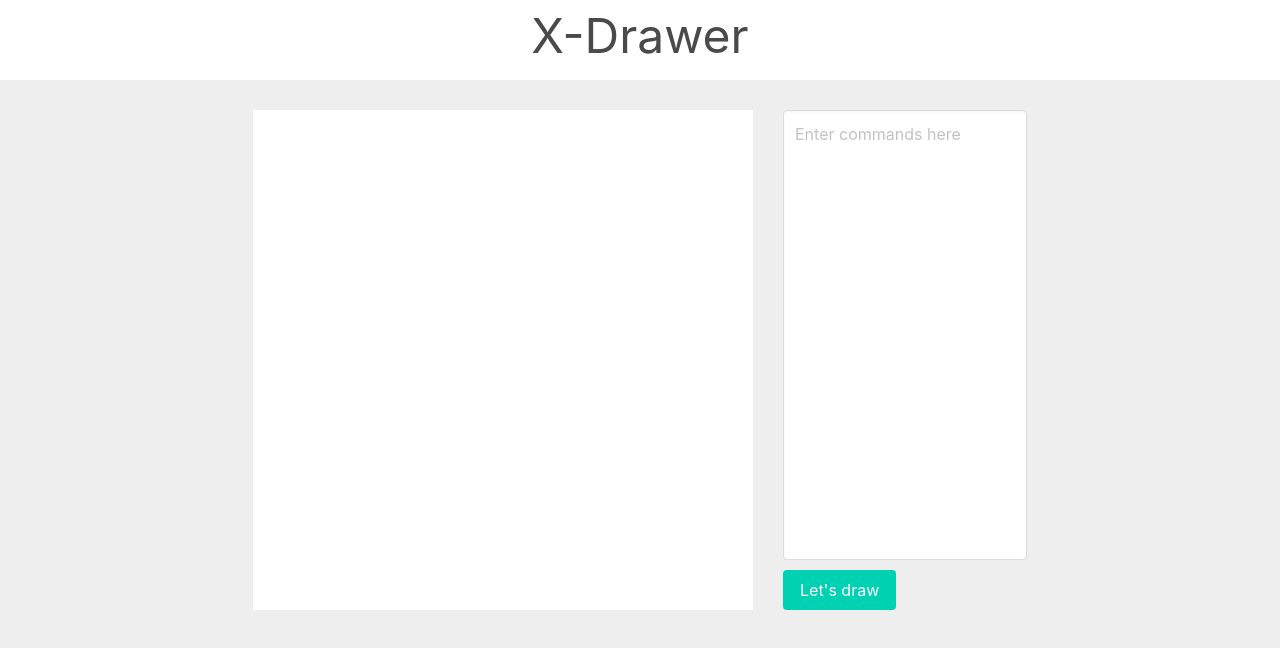
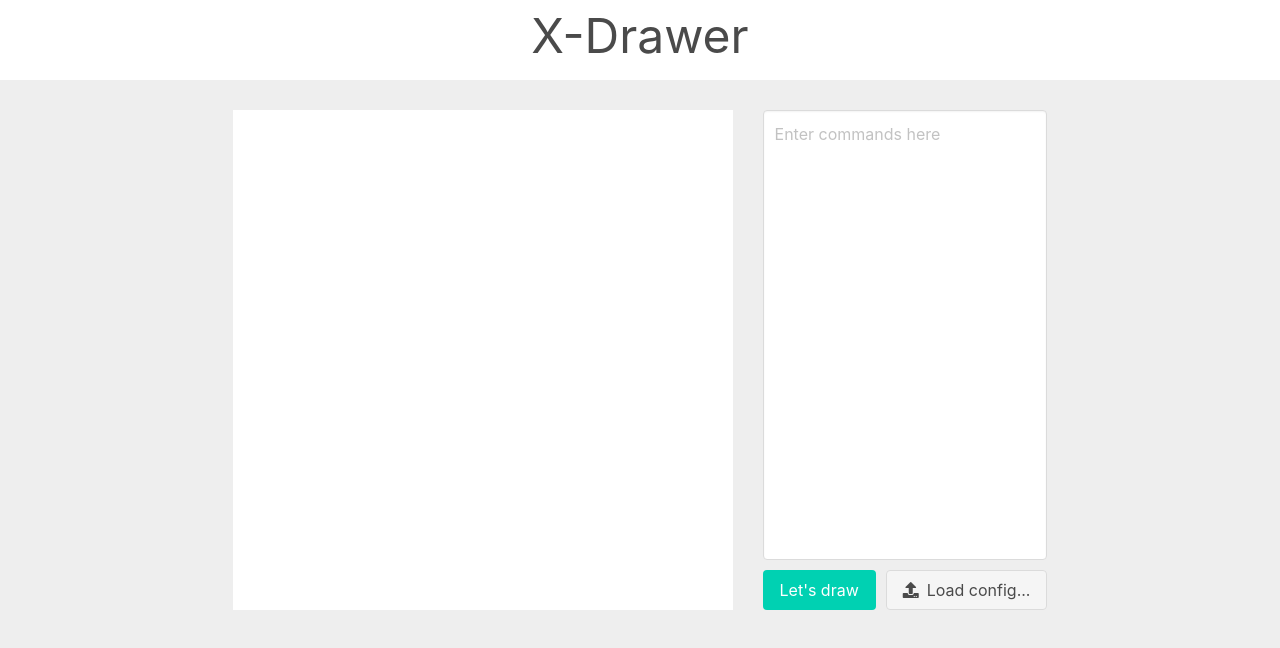
Before and after one commit to ABespolov/x-drawer, a React app: page / in a window 1280 px wide. Shown: the top 648 px of the page. Built offline with nearby package versions, Linux system fonts and the light colour scheme.

Commit message:
feature/add-file-loading-and-drawing-improvement

```diff
--- a/public/index.html
+++ b/public/index.html
@@ -11,6 +11,7 @@
     />
     <link rel="apple-touch-icon" href="%PUBLIC_URL%/logo192.png" />
     <link rel="manifest" href="%PUBLIC_URL%/manifest.json" />
+    <link rel="stylesheet" href="https://cdnjs.cloudflare.com/ajax/libs/font-awesome/5.11.2/css/all.min.css">
     <title>X-Drawer</title>
   </head>
   <body>
--- a/src/components/App/App.module.css
+++ b/src/components/App/App.module.css
@@ -14,4 +14,5 @@
     width: 100%;
     height: 5rem;
     background: #fff;
+    user-select: none;
 }
--- a/src/components/App/App.tsx
+++ b/src/components/App/App.tsx
@@ -5,24 +5,39 @@ import CommandReader, { DrawCommand } from '../CommandReader/CommandReader';
 
 interface AppState {
     drawCommands: DrawCommand[];
+    drawComplete: boolean;
 }
 
 class App extends React.Component<any, AppState> {
     state = {
         drawCommands: [],
+        drawComplete: true,
     };
 
     setDrawCommands = (drawCommands: DrawCommand[]) => {
         this.setState({ drawCommands });
     };
 
+    setDrawComplete = (drawComplete: boolean) => {
+        this.setState({ drawComplete });
+    };
+
     render() {
+        const { drawCommands, drawComplete } = this.state;
+
         return (
             <div className={styles.app}>
                 <h1 className={`${styles.app__header} is-size-1 has-text-centered`}>X-Drawer</h1>
                 <div className={styles.app__content}>
-                    <Canvas key={JSON.stringify(this.state.drawCommands)} drawCommands={this.state.drawCommands} />
-                    <CommandReader updateDrawCommands={this.setDrawCommands.bind(this)} />
+                    <Canvas
+                        key={JSON.stringify(drawCommands)}
+                        drawCommands={drawCommands}
+                    />
+                    <CommandReader
+                        updateDrawCommands={this.setDrawCommands.bind(this)}
+                        setDrawComplete={this.setDrawComplete.bind(this)}
+                        isDrawComplete={drawComplete}
+                    />
                 </div>
             </div>
         );
--- a/src/components/Canvas/Canvas.tsx
+++ b/src/components/Canvas/Canvas.tsx
@@ -6,7 +6,7 @@ import { trampoline } from '../../helpers/trampoline';
 import { BucketFill, CanvasSize, CommandTypes, DrawCommand } from '../CommandReader/CommandReader';
 
 export const MAX_CANVAS_SIZE = { width: 100, height: 100 }; // canvas maximum cells count
-const MAX_CANVAS_RESOLUTION = { width: 500, height: 500 }; // canvas size in px, cells size calculate dynamically in proportion to width and height
+export const MAX_CANVAS_RESOLUTION = { width: 500, height: 500 }; // canvas size in px, cells size calculate dynamically in proportion to width and height
 const DRAW_SYMBOL = 'X';
 
 export type Point = { x: number; y: number };
@@ -43,6 +43,7 @@ class Canvas extends React.Component<CanvasProps, CanvasState> {
         const drawCommands: DrawCommand[] = JSON.parse(JSON.stringify(this.state.drawCommands));
         const drawCommand = drawCommands.shift();
 
+        console.log(drawCommand);
         if (drawCommand) {
             switch (drawCommand.command) {
                 case CommandTypes.C:
@@ -75,9 +76,12 @@ class Canvas extends React.Component<CanvasProps, CanvasState> {
             canvasCellElements.push([]);
             for (let j = 0; j < width; j++) {
                 const cellRef = React.createRef<CanvasCell>();
+                const cellFontSize = MAX_CANVAS_RESOLUTION.width / canvasSize.width;
 
                 canvasCells[i].push({ cellRef });
-                canvasCellElements[i].push(<CanvasCell ref={canvasCells[i][j].cellRef} key={i + '' + j} />);
+                canvasCellElements[i].push(
+                    <CanvasCell fontSize={cellFontSize} ref={canvasCells[i][j].cellRef} key={i + '' + j} />,
+                );
             }
         }
 
--- a/src/components/CanvasCell/CanvasCell.module.css
+++ b/src/components/CanvasCell/CanvasCell.module.css
@@ -1,8 +1,6 @@
 .canvasCell {
     background: burlywood;
-    /*border: 1px solid blueviolet;*/
     display: flex;
     align-items: center;
     justify-content: center;
-    /*font-size: calc(800px / 125);*/
 }
--- a/src/components/CanvasCell/CanvasCell.tsx
+++ b/src/components/CanvasCell/CanvasCell.tsx
@@ -5,10 +5,14 @@ export interface CanvasCellType {
     cellRef: React.RefObject<CanvasCell>;
 }
 
-class CanvasCell extends React.Component<{}, {}> {
+interface CanvasCellProps {
+    fontSize: number;
+}
+
+class CanvasCell extends React.Component<CanvasCellProps, {}> {
     myRef: React.RefObject<HTMLDivElement>;
 
-    constructor(props: {}) {
+    constructor(props: CanvasCellProps) {
         super(props);
 
         this.myRef = React.createRef();
@@ -23,7 +27,7 @@ class CanvasCell extends React.Component<{}, {}> {
     };
 
     render() {
-        return <div ref={this.myRef} className={`${styles.canvasCell}`}></div>;
+        return <div ref={this.myRef} style={{ fontSize: this.props.fontSize }} className={`${styles.canvasCell}`} />;
     }
 }
 
--- a/src/components/CommandReader/CommandReader.module.css
+++ b/src/components/CommandReader/CommandReader.module.css
@@ -3,11 +3,17 @@
     margin-left: 30px;
 }
 
-.commandInput textarea {
+.commandInput__control,
+.commandInput__control textarea {
     height: 100%;
 }
 
 .commandInput__button {
+    margin-right: 10px;
+}
+
+.commandInput__controls {
+    display: flex;
     height: 40px;
     margin-top: 10px;
 }
--- a/src/components/CommandReader/CommandReader.tsx
+++ b/src/components/CommandReader/CommandReader.tsx
@@ -16,6 +16,8 @@ export type DrawCommand = { command: CommandTypes; data: Point[] | BucketFill |
 
 interface CommandReaderProps {
     updateDrawCommands: (drawCommands: DrawCommand[]) => void;
+    setDrawComplete: (v: boolean) => void;
+    isDrawComplete: boolean;
 }
 
 interface CommandReaderState {
@@ -34,6 +36,7 @@ class CommandReader extends React.Component<CommandReaderProps, CommandReaderSta
         let canvasSize = { width: 0, height: 0 };
         let validationData: DrawCommand['data'] | false = { width: 0, height: 0 };
 
+        console.log(commands);
         commands.forEach((command, index) => {
             switch (command[0]) {
                 case CommandTypes.C:
@@ -84,36 +87,82 @@ class CommandReader extends React.Component<CommandReaderProps, CommandReaderSta
     };
 
     executeCommands = () => {
-        const commands = this.state.commands;
-        const separateCommands = commands.split('\n').map((command: string) => command.trim().toLocaleLowerCase());
+        const commands = this.state.commands.slice().trim();
+        const separateCommands = commands
+            .split(/\n+/)
+            .map(command => command.toLocaleLowerCase())
+            .filter(command => !/^\s*$/.test(command));
 
+        this.props.setDrawComplete(false);
+
+        // avoiding UI freeze
+        setTimeout(() => {
             try {
                 const drawCommands = this.commandValidation(separateCommands);
 
                 this.props.updateDrawCommands(drawCommands);
+                this.props.setDrawComplete(true);
                 this.setState({ parsingError: false });
             } catch (e) {
                 console.log(e);
+                this.props.setDrawComplete(true);
             }
+        });
     };
 
     handleChange = (e: React.ChangeEvent<HTMLTextAreaElement>) => {
         this.setState({ commands: e.target.value });
     };
 
+    loadFromFile = async (e: React.ChangeEvent<HTMLInputElement>) => {
+        e.preventDefault();
+        const reader = new FileReader();
+        reader.onload = async (e: ProgressEvent<FileReader>) => this.setState({ commands: String(e.target!.result) });
+        reader.readAsText(e.target.files![0]);
+    };
+
     render() {
+        const { isDrawComplete } = this.props;
+
         return (
             <div className={styles.commandInput}>
+                <div className={`control ${styles.commandInput__control} ${!isDrawComplete ? 'is-loading' : ''}`}>
                     <textarea
+                        disabled={!isDrawComplete}
                         className={`textarea has-fixed-size ${this.state.parsingError ? 'is-danger' : ''}`}
                         placeholder="Enter commands here"
                         onChange={this.handleChange}
                         value={this.state.commands}
                     ></textarea>
-                {/* eslint-disable-next-line react/no-unescaped-entities */}
-                <button onClick={this.executeCommands} className={`${styles.commandInput__button} button is-primary`}>
+                </div>
+                <div className={styles.commandInput__controls}>
+                    <button
+                        disabled={!isDrawComplete}
+                        onClick={this.executeCommands}
+                        className={`${styles.commandInput__button} ${
+                            !isDrawComplete ? 'is-loading' : ''
+                        } button is-primary`}
+                    >
                         Let&apos;s draw
                     </button>
+                    <div className="file">
+                        <label className="file-label">
+                            <input
+                                disabled={!isDrawComplete}
+                                className="file-input"
+                                type="file"
+                                name="resume"
+                                onChange={this.loadFromFile.bind(this)}
+                            />
+                            <span className="file-cta">
+                                <span className="file-icon">
+                                    <i className="fas fa-upload"></i>
+                                </span>
+                                <span className="file-label">Load config...</span>
+                            </span>
+                        </label>
+                    </div>
+                </div>
             </div>
         );
     }
--- a/src/helpers/validators.ts
+++ b/src/helpers/validators.ts
@@ -6,7 +6,7 @@ export const Validators = {
         const canvasRegExp = new RegExp('^c +[0-9]{1,3} +[0-9]{1,3}$');
 
         if (canvasRegExp.test(command)) {
-            const canvasSizeArr = command.split(' ').slice(-2);
+            const canvasSizeArr = command.split(/ +/).slice(-2);
             const canvasSize: CanvasSize = { width: +canvasSizeArr[0], height: +canvasSizeArr[1] };
 
             if (
@@ -27,7 +27,7 @@ export const Validators = {
         const lineRegExp = new RegExp('^l +[0-9]{1,3} +[0-9]{1,3} +[0-9]{1,3} +[0-9]{1,3}$');
 
         if (lineRegExp.test(command)) {
-            const values = command.split(' ').slice(-4);
+            const values = command.split(/ +/).slice(-4);
             const point1: Point = { x: +values[0], y: +values[1] };
             const point2: Point = { x: +values[2], y: +values[3] };
 
@@ -47,7 +47,7 @@ export const Validators = {
     rectValidator(command: string, canvasSize: CanvasSize): Point[] | false {
         const rectRegExp = new RegExp('^r +[0-9]{1,3} +[0-9]{1,3} +[0-9]{1,3} +[0-9]{1,3}$');
         if (rectRegExp.test(command)) {
-            const values = command.split(' ').slice(-4);
+            const values = command.split(/ +/).slice(-4);
             const point1: Point = { x: +values[0], y: +values[1] };
             const point2: Point = { x: +values[2], y: +values[3] };
             if (point2.x < 0 || point2.x > canvasSize.width || point2.y < 0 || point2.y > canvasSize.height) {
@@ -65,8 +65,8 @@ export const Validators = {
         const fillRegExp = new RegExp('^b +[0-9]{1,3} +[0-9]{1,3} [a-z]$');
 
         if (fillRegExp.test(command)) {
-            const fillPoint = command.split(' ').slice(1, -1);
-            const color = command.split(' ').slice(-1)[0];
+            const fillPoint = command.split(/ +/).slice(1, -1);
+            const color = command.split(/ +/).slice(-1)[0];
             const point: Point = { x: +fillPoint[0], y: +fillPoint[1] };
 
             if (point.x > 0 && point.y > 0 && point.x <= canvasSize.width && point.y <= canvasSize.height) {
```
Lines whose indentation alone changed are shown as unchanged.
